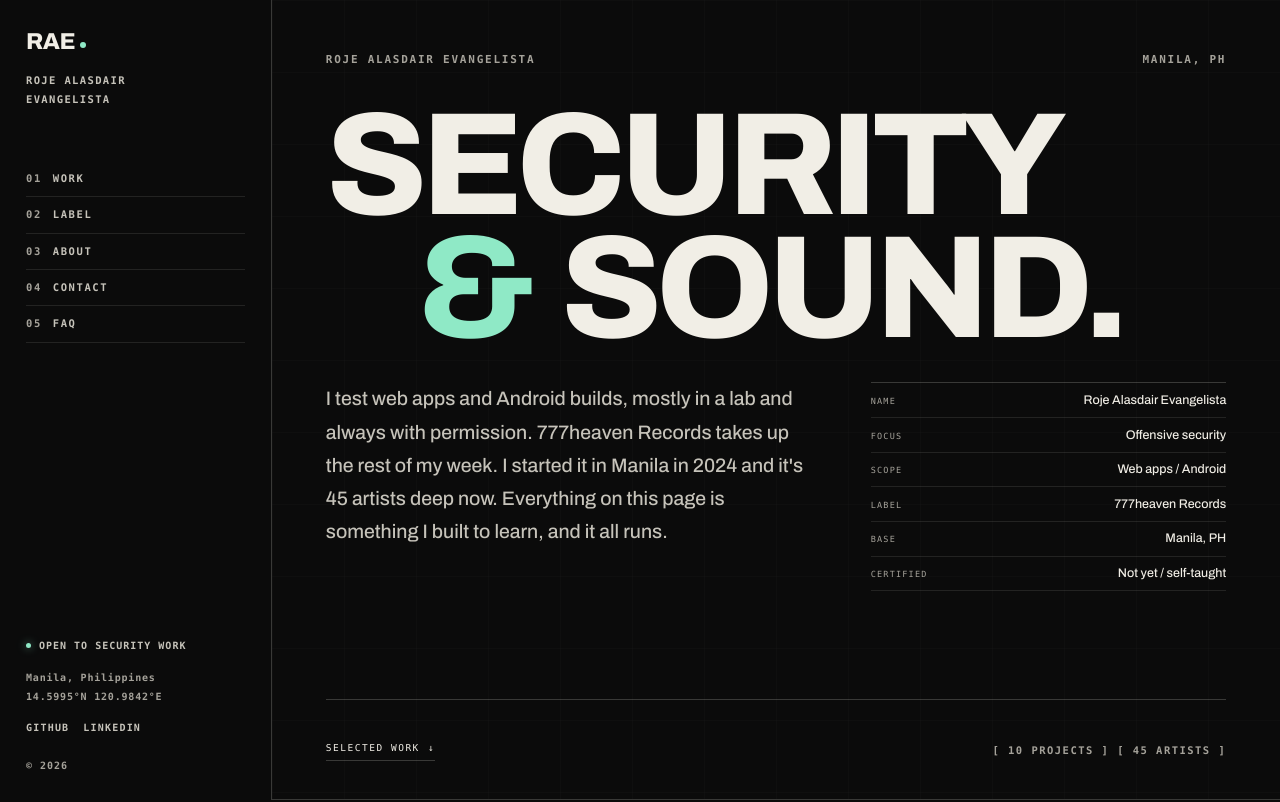
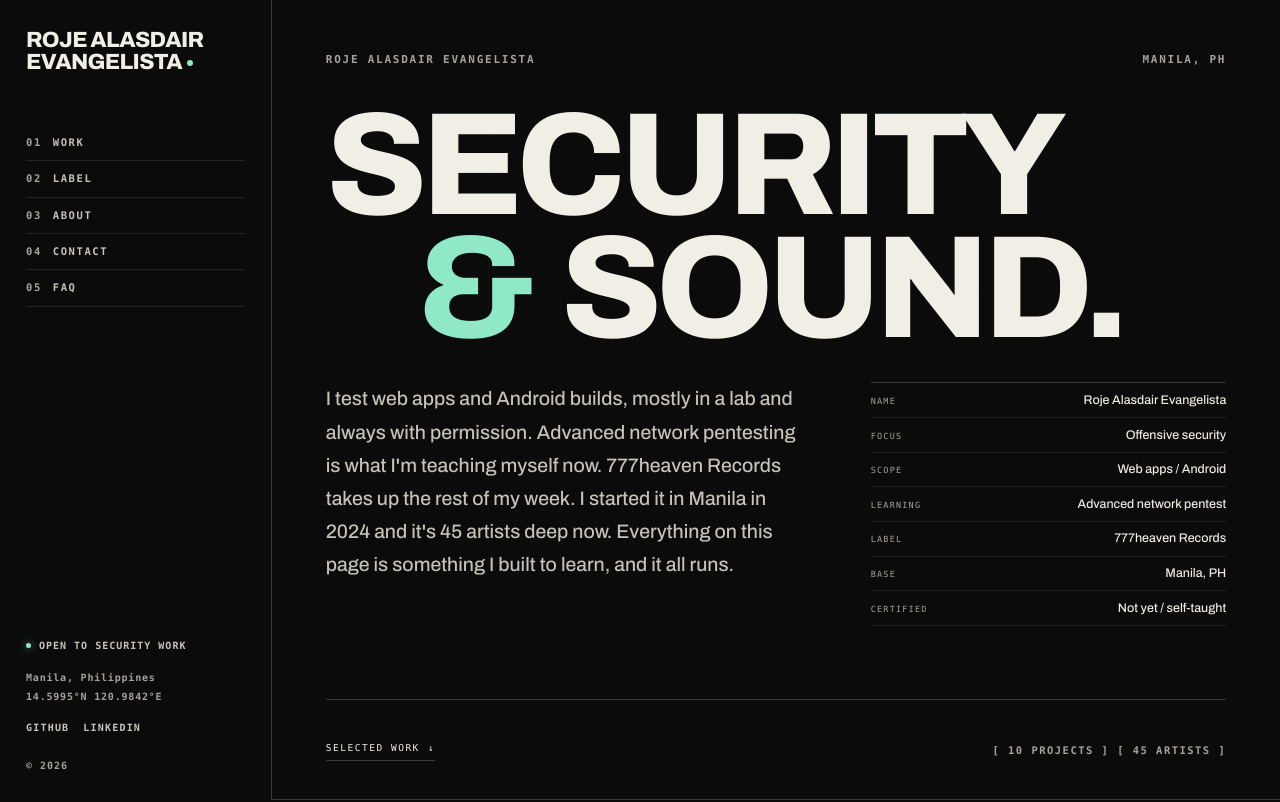
Before and after one commit to AlasdairDev/rojealasdair, a plain HTML site: page index.html in a window 1280 px wide. Shown: the top 802 px of the page. Drawn offline with Linux system fonts and the light colour scheme.

Commit message:
Use the full name as the masthead and add network pentest focus
- Replace the RAE monogram with ROJE ALASDAIR EVANGELISTA in the rail and
  mobile bar, still linking to the top; drop the duplicate rail name
- Add advanced network pentesting as a current focus in the hero, About,
  the skills table, the networks card and the FAQ
- Restore the network engineering foundation and cybersecurity goal line
  in the About lead

```diff
--- a/index.html
+++ b/index.html
@@ -25,8 +25,7 @@
 
 <aside class="rail">
   <div class="rail-head">
-    <a class="monogram" href="#top" aria-label="Back to top">RAE<span class="mono-dot" aria-hidden="true"></span></a>
-    <p class="rail-name">Roje Alasdair<br>Evangelista</p>
+    <a class="monogram" href="#top" aria-label="Back to top">Roje Alasdair Evangelista<span class="mono-dot" aria-hidden="true"></span></a>
   </div>
 
   <nav class="rail-nav" aria-label="Sections">
@@ -49,7 +48,7 @@
 </aside>
 
 <header class="mbar">
-  <a class="monogram" href="#top" aria-label="Back to top">RAE<span class="mono-dot" aria-hidden="true"></span></a>
+  <a class="monogram" href="#top" aria-label="Back to top">Roje Alasdair Evangelista<span class="mono-dot" aria-hidden="true"></span></a>
   <button class="menu-btn" id="menuBtn" type="button" aria-expanded="false" aria-controls="drawer">Menu</button>
 </header>
 
@@ -78,12 +77,13 @@
     </h1>
 
     <div class="hero-cols">
-      <p class="statement">I test web apps and Android builds, mostly in a lab and always with permission. 777heaven Records takes up the rest of my week. I started it in Manila in 2024 and it's 45 artists deep now. Everything on this page is something I built to learn, and it all runs.</p>
+      <p class="statement">I test web apps and Android builds, mostly in a lab and always with permission. Advanced network pentesting is what I'm teaching myself now. 777heaven Records takes up the rest of my week. I started it in Manila in 2024 and it's 45 artists deep now. Everything on this page is something I built to learn, and it all runs.</p>
 
       <dl class="spec">
         <div><dt>Name</dt><dd>Roje Alasdair Evangelista</dd></div>
         <div><dt>Focus</dt><dd>Offensive security</dd></div>
         <div><dt>Scope</dt><dd>Web apps / Android</dd></div>
+        <div><dt>Learning</dt><dd>Advanced network pentest</dd></div>
         <div><dt>Label</dt><dd>777heaven Records</dd></div>
         <div><dt>Base</dt><dd>Manila, PH</dd></div>
         <div><dt>Certified</dt><dd>Not yet / self-taught</dd></div>
@@ -284,12 +284,12 @@
     <header class="sec-head">
       <span class="sec-num">03</span>
       <h2>About</h2>
-      <p class="sec-meta">Web apps and Android<br>Self-taught</p>
+      <p class="sec-meta">Web, Android and networks<br>Self-taught</p>
     </header>
 
     <div class="about-grid">
       <div class="bio">
-        <p class="bio-lead">I study BSIT at PUP Manila. Networks came first, then web apps and Android.</p>
+        <p class="bio-lead">I study BSIT at PUP Manila. Network engineering is the foundation. Cybersecurity is the goal, and right now I'm working through advanced network pentesting on my own.</p>
         <p>Most of what I know came from breaking my own setups and rebuilding them until they worked. Class gave me the fundamentals. The rest came from docs, Wireshark captures, and not wanting to leave a half-finished project alone.</p>
         <p>777heaven Records started in 2024. Manila has plenty of bedroom artists. It also has plenty of people happy to take a percentage. The label exists so the artists keep theirs. Forty-five artists and bands are on the roster now.</p>
 
@@ -304,6 +304,7 @@
           <tr><th>Studying</th><td>BSIT, PUP Manila</td></tr>
           <tr><th>Focus</th><td>Offensive security</td></tr>
           <tr><th>Scope</th><td>Web apps / Android</td></tr>
+          <tr><th>Learning</th><td>Advanced network pentest / self-taught</td></tr>
           <tr><th>Network</th><td>Nmap / Wireshark / Metasploit / Burp Suite</td></tr>
           <tr><th>Labs</th><td>Packet Tracer / VLANs / static routing / subnetting</td></tr>
           <tr><th>Android</th><td>adb / jadx / apktool / Frida / MobSF</td></tr>
@@ -333,7 +334,7 @@
         <article>
           <span class="p-no">c</span>
           <h4>Networks and wireless</h4>
-          <p>Nmap and Wireshark, plus WPA handshakes on the wireless side. I build VLAN and routing labs in Packet Tracer. There is no native build for Aurora DX, so I wrote down the workaround. n3rve came out of that.</p>
+          <p>Nmap and Wireshark, plus WPA handshakes on the wireless side. I build VLAN and routing labs in Packet Tracer and I am working through advanced network pentesting. n3rve came out of that.</p>
         </article>
       </div>
     </div>
@@ -386,7 +387,7 @@
     <div class="faq">
       <details open>
         <summary><span class="f-no">01</span><span class="f-q">What is it you actually do?</span><span class="f-ico" aria-hidden="true"></span></summary>
-        <div class="f-a"><p>I test web apps and Android builds, mostly in a lab and always with permission. I'm finishing a BSIT at PUP Manila and running 777heaven Records, a 45-artist label I started in 2024.</p></div>
+        <div class="f-a"><p>I test web apps and Android builds, mostly in a lab and always with permission. I'm teaching myself advanced network pentesting. I'm finishing a BSIT at PUP Manila and running 777heaven Records, a 45-artist label I started in 2024.</p></div>
       </details>
       <details>
         <summary><span class="f-no">02</span><span class="f-q">Do you have certifications?</span><span class="f-ico" aria-hidden="true"></span></summary>
--- a/style.css
+++ b/style.css
@@ -77,27 +77,22 @@ svg { display:block; }
 }
 
 .monogram {
-  display:inline-flex; align-items:flex-end; gap:5px;
+  display:block;
+  max-width:210px;
   font-family:var(--display);
-  font-size:23px;
+  font-size:22px;
   font-weight:800;
-  line-height:1;
-  letter-spacing:-.02em;
+  line-height:.98;
+  letter-spacing:-.03em;
+  text-transform:uppercase;
 }
 .mono-dot {
+  display:inline-block;
   width:6px; height:6px;
   border-radius:50%;
   background:var(--accent);
-  margin-bottom:5px;
-}
-.rail-name {
-  margin-top:14px;
-  font-family:var(--mono);
-  font-size:9.5px;
-  line-height:1.8;
-  letter-spacing:.13em;
-  text-transform:uppercase;
-  color:var(--muted);
+  margin-left:5px;
+  vertical-align:middle;
 }
 
 .rail-nav { margin-top:52px; display:flex; flex-direction:column; }
@@ -171,7 +166,8 @@ svg { display:block; }
   background:var(--bg);
   border-bottom:1px solid var(--line);
 }
-.mbar .monogram { font-size:24px; }
+.mbar .monogram { max-width:none; font-size:14px; letter-spacing:-.02em; }
+@media (max-width:480px) { .mbar .monogram { font-size:12px; } }
 .menu-btn {
   font-family:var(--mono);
   font-size:9.5px;
@@ -976,7 +972,7 @@ blockquote {
 /* ── READABILITY PASS ───────────────────────────────────────── */
 .hero-meta { font-size:11px; flex-wrap:wrap; gap:4px 16px; }
 .hero-note { font-size:10.5px; }
-.rail-name, .rail-nav a { font-size:10.5px; }
+.rail-nav a { font-size:10.5px; }
 .rail-loc { font-size:10px; }
 .rail-links a, .rail-copy, .status { font-size:10px; }
 .sec-num { font-size:10.5px; }
@@ -1009,7 +1005,7 @@ blockquote {
 .col-row { font-size:10px; letter-spacing:.09em; }
 .spec-table th { font-size:9.5px; font-weight:600; }
 
-.hero-meta, .hero-note, .rail-name, .rail-nav a, .rail-loc, .rail-links a,
+.hero-meta, .hero-note, .rail-nav a, .rail-loc, .rail-links a,
 .rail-copy, .status, .sec-num, .sec-meta, .filter, .ledger-head, .r-no,
 .r-cat, .r-date, .r-tags, .ledger-foot, .creed li, .label-stats dt,
 .label-socials a, .seal-cap, .door-k, .contact-links a, .disclosure,
```
